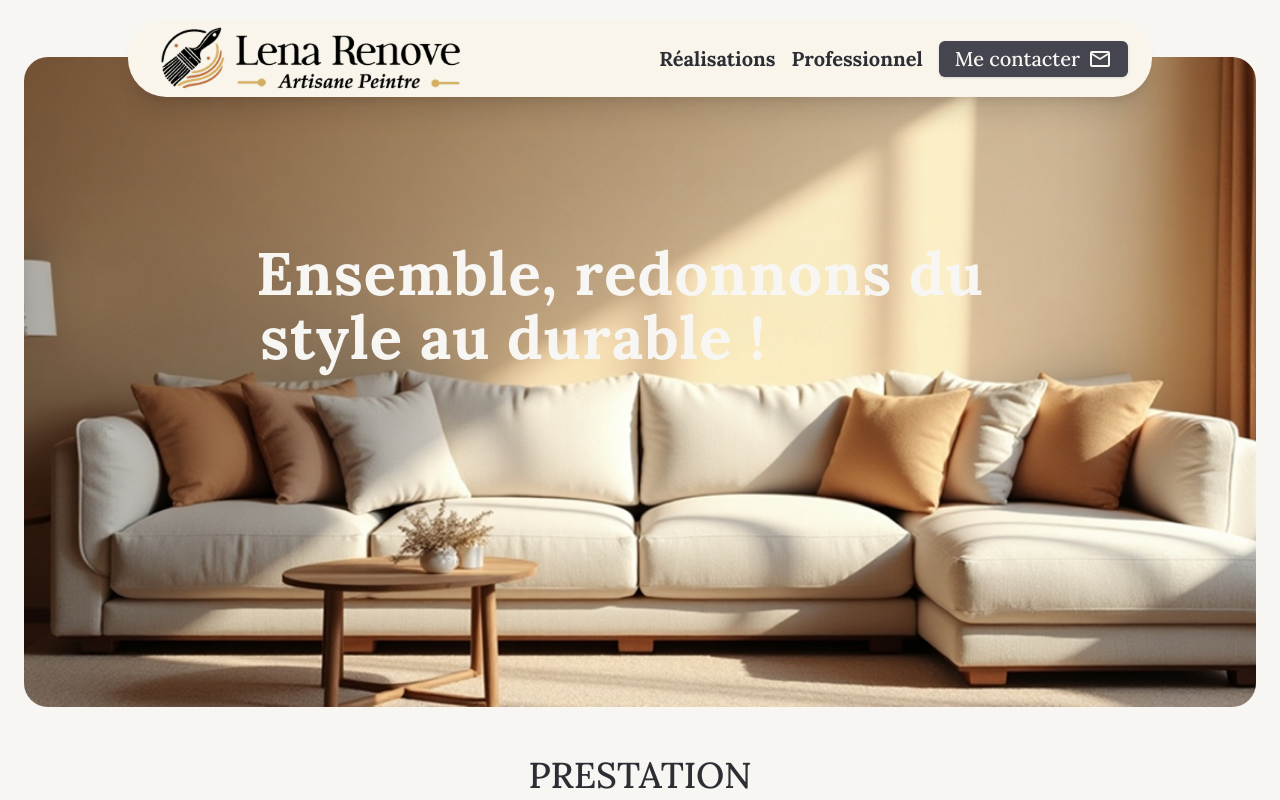
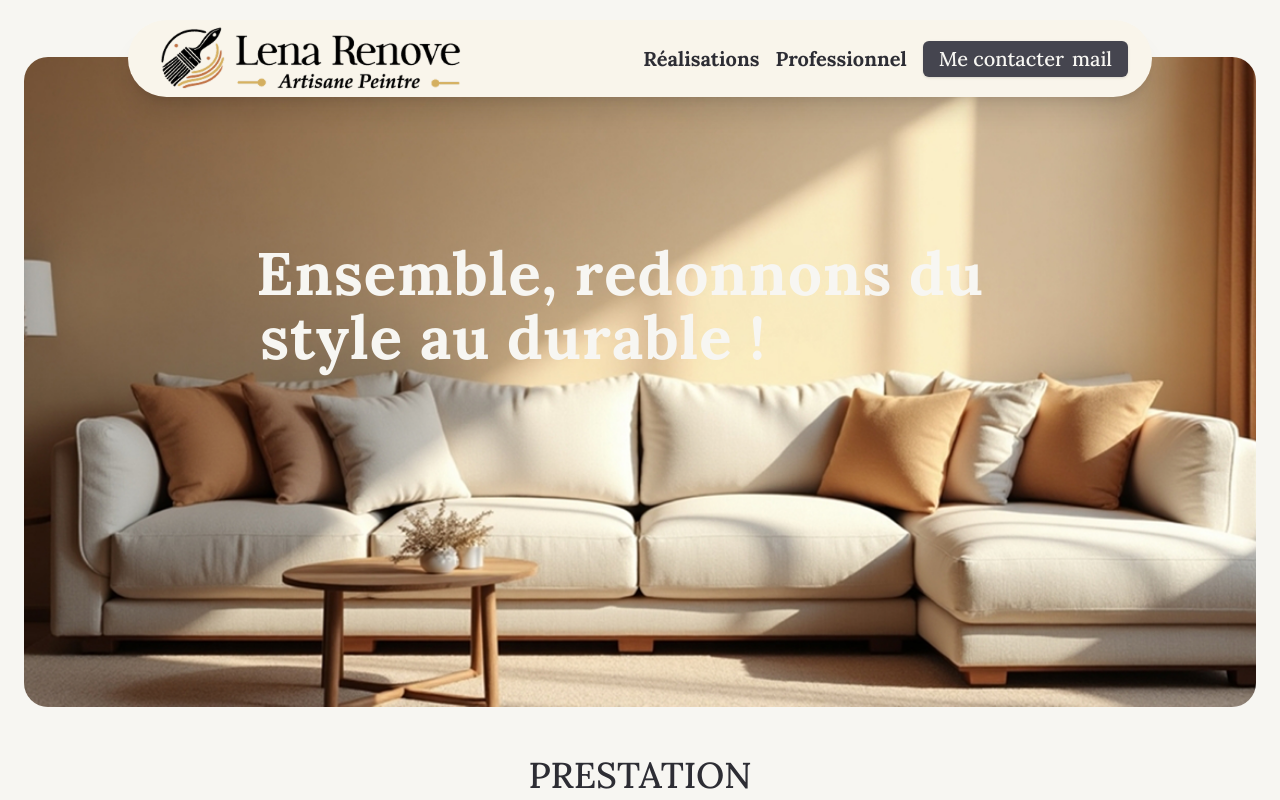
Before and after one commit to Louis-debailleul/lena-renove, a Next.js app: page / in a window 1280 px wide. Shown: the top 800 px of the page. Built offline with nearby package versions, Linux system fonts and the light colour scheme.

Commit message:
sup material-icons in globals.css

```diff
--- a/app/globals.css
+++ b/app/globals.css
@@ -1,4 +1,3 @@
-@import "material-symbols";
 @tailwind base;
 @tailwind components;
 @tailwind utilities;
```
